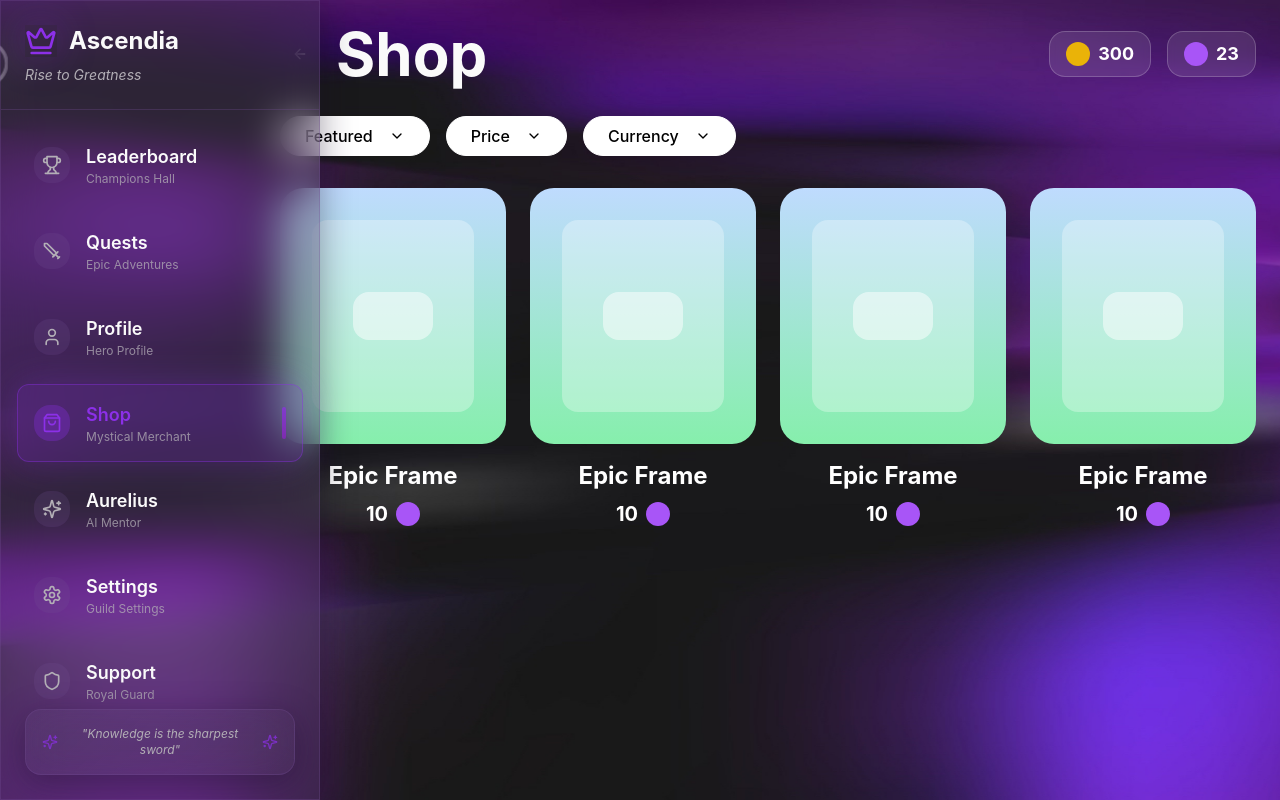
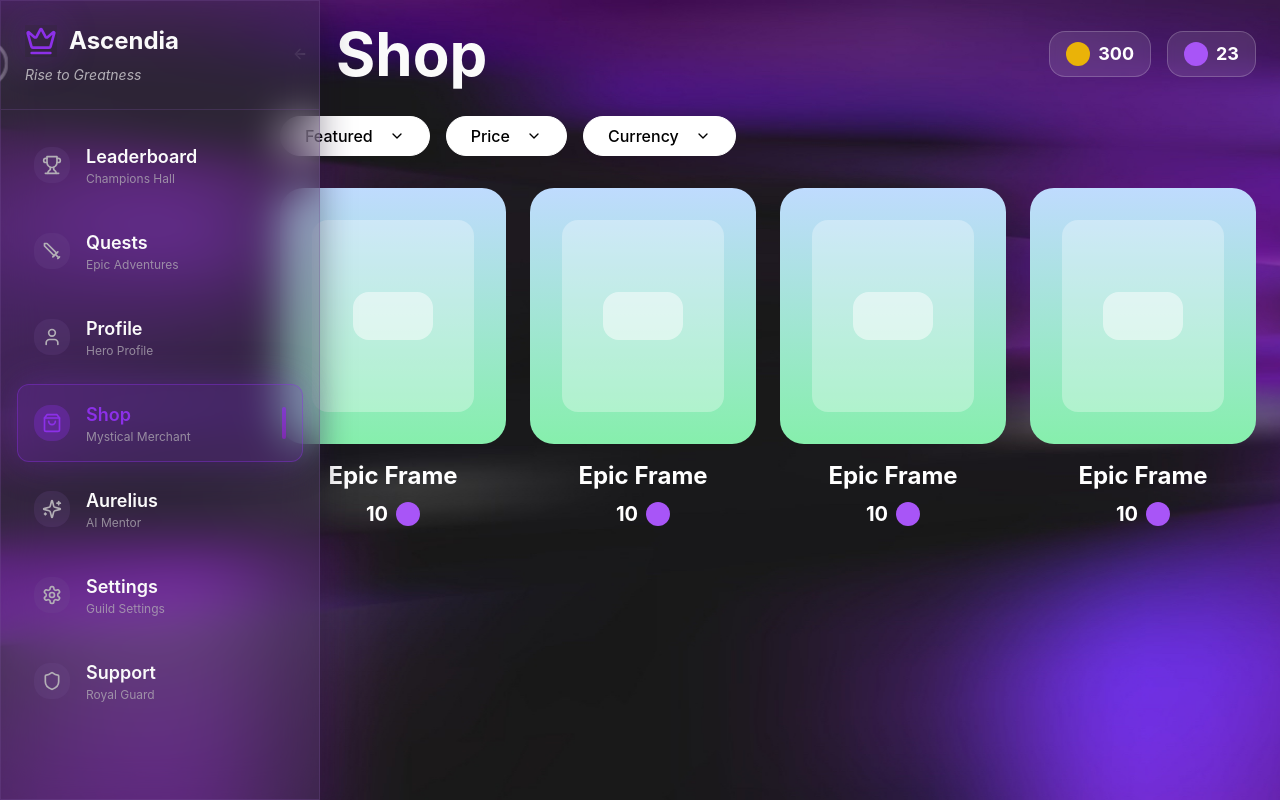
Before and after one commit to rupareltech5veer/ascendia-college-rpg, a React (Vite) app: page /shop in a window 1280 px wide. Built offline with nearby package versions, Linux system fonts and the light colour scheme; the HTML template or start-up script is replaced by a standard one.

Commit message:
Remove sidebar element

```diff
--- a/src/components/Sidebar.tsx
+++ b/src/components/Sidebar.tsx
@@ -100,19 +100,6 @@ const Sidebar = () => {
             );
           })}
         </div>
-
-        {/* Bottom Mystical Decoration */}
-        <div className="absolute bottom-6 left-6 right-6">
-          <div className="glass rounded-lg p-4 border border-glass-border/30">
-            <div className="flex items-center gap-2 text-center">
-              <Sparkles className="h-4 w-4 text-primary animate-pulse" />
-              <span className="text-xs text-muted-foreground italic flex-1">
-                "Knowledge is the sharpest sword"
-              </span>
-              <Sparkles className="h-4 w-4 text-primary animate-pulse" />
-            </div>
-          </div>
-        </div>
       </div>
 
       {/* Mystical Overlay for mobile */}
```
